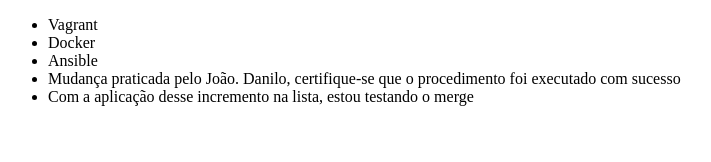
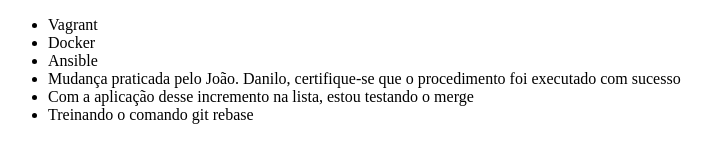
Before and after one commit to DanMathi/Treinamento, a plain HTML site: page index.html in a window 1280 px wide. Shown: the whole page, without its empty margins (0-711 px from the left). Drawn offline with Linux system fonts and the light colour scheme.

Commit message:
Mais um comentário para testar um novo comando do git: rebase

```diff
--- a/index.html
+++ b/index.html
@@ -11,6 +11,7 @@
         <li>Ansible</li>
         <li>Mudança praticada pelo João. Danilo, certifique-se que o procedimento foi executado com sucesso</li>
         <li>Com a aplicação desse incremento na lista, estou testando o merge</li>
+        <li>Treinando o comando git rebase</li>
     </ul>
 </body>
 </html>
```
